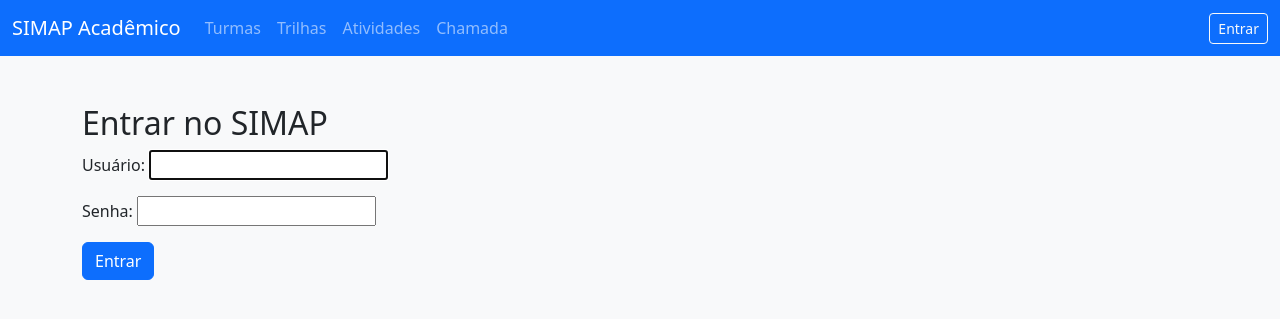
After one commit to KroquevichySena/SIMAP, a Django app: page /contas/login/ in a window 1280 px wide. The commit adds this page. Shown: the top 319 px of the page. Run offline with Django 5.2, Linux system fonts and the light colour scheme.

Commit message:
adiciona tela de login, logout e configuracoes de autenticacao

```diff
--- a/SIMAP/settings.py
+++ b/SIMAP/settings.py
@@ -97,7 +97,7 @@ DATABASES["default"]["CONN_HEALTH_CHECKS"] = True
 # ==============================================================================
 AUTH_USER_MODEL = "usuarios.Usuario"
 
-LOGIN_URL = '/admin/login/'
+LOGIN_URL = 'login'
 LOGIN_REDIRECT_URL = "core:dashboard"
 LOGOUT_REDIRECT_URL = "login"
 
--- a/SIMAP/urls.py
+++ b/SIMAP/urls.py
@@ -6,6 +6,7 @@ urlpatterns = [
 
     path('chamada/', include('chamada.urls')),
     path('turmas/', include('turmas.urls')),
+    path('contas/', include ('usuarios.urls')),
 
     path('', include('core.urls')),
 ]
--- a/templates/partials/_navbar.html
+++ b/templates/partials/_navbar.html
@@ -22,11 +22,19 @@
         </li>
       </ul>
 
-      <span class="navbar-text text-white">
+      <div class="d-flex align-items-center gap-2">
         {% if user.is_authenticated %}
+          <span class="navbar-text text-white">
             Logado como: {{ user.first_name }} ({{ user.perfil }})
+          </span>
+          <form method="post" action="{% url 'logout' %}" class="m-0">
+            {% csrf_token %}
+            <button type="submit" class="btn btn-sm btn-outline-light">Sair</button>
+          </form>
+        {% else %}
+          <a href="{% url 'login' %}" class="btn btn-sm btn-outline-light">Entrar</a>
         {% endif %}
-      </span>
+      </div>
     </div>
   </div>
 </nav>
--- /dev/null
+++ b/usuarios/templates/usuarios/login.html
@@ -0,0 +1,13 @@
+{% extends 'base.html' %}
+
+{% block title %}Entrar - SIMAP{% endblock %}
+
+{% block content %}
+    <h2>Entrar no SIMAP</h2>
+
+    <form method="post">
+        {% csrf_token %}
+        {{ form.as_p }}
+        <button type="submit" class="btn btn-primary">Entrar</button>
+    </form>
+{% endblock %}
--- /dev/null
+++ b/usuarios/urls.py
@@ -0,0 +1,7 @@
+from django.urls import path
+from django.contrib.auth import views as auth_views
+
+urlpatterns = [
+    path('login/', auth_views.LoginView.as_view(template_name='usuarios/login.html'), name='login'),
+    path('logout/', auth_views.LogoutView.as_view(), name='logout'),
+]
```
